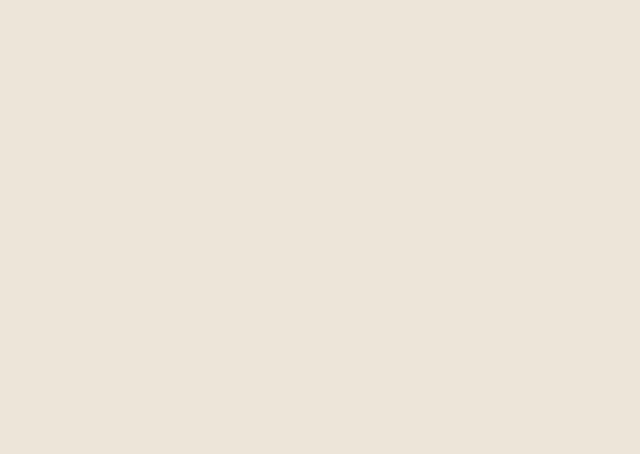
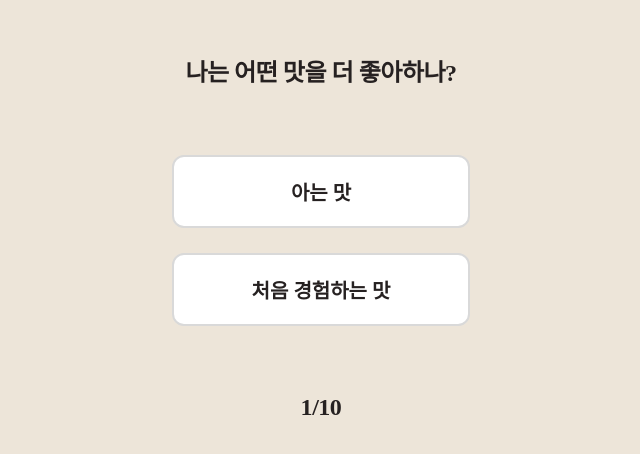
Before and after one commit to WhatDoYouSing/WDYS-Cocktail, a React (Create React App) app: page /select in a window 1280 px wide. Before the commit this address had no page. Shown: the part 160-614 px from the top of the page, without its empty margins (319-959 px from the left). Built offline with nearby package versions, Linux system fonts and the light colour scheme; a web font is replaced by a local one.

Commit message:
feat : 선택페이지 퍼블리싱 및 데이터 렌더링

```diff
--- a/src/App.js
+++ b/src/App.js
@@ -1,5 +1,6 @@
 import MainPage from "./pages/Mainpage";
 import ResultPage from "./pages/ResultPage";
+import SelectPage from "./pages/SelectPage";
 import GlobalStyles from "./statics/styles/GlobalStyle";
 import { BrowserRouter, Route, Routes } from "react-router-dom";
 
@@ -11,6 +12,7 @@ function App() {
         <Routes>
           <Route path={"/"} element={<MainPage />} />
           <Route path={"/result"} element={<ResultPage />} />
+          <Route path={"/select"} element={<SelectPage />} />
         </Routes>
       </BrowserRouter>
     </>
--- /dev/null
+++ b/src/components/Select.mock.js
@@ -0,0 +1,72 @@
+export const selectData = [
+  {
+    id: 1,
+    question: "나는 어떤 맛을 더 좋아하나?",
+    option1: "아는 맛",
+    option2: "처음 경험하는 맛",
+    count: [2, 3],
+  },
+  {
+    id: 2,
+    question: "나는 상큼파 or 달달파?",
+    option1: "상큼",
+    option2: "달달",
+    count: [2, 3],
+  },
+  {
+    id: 3,
+    question: "다음 대동제 부스 중 하나만\n오픈런 해야 한다면?",
+    option1: "국문과 덕고지 오픈런",
+    option2: "동양화과 부채 오픈런",
+    count: [2, 3],
+  },
+  {
+    id: 4,
+    question: "내가 대동제를 즐기는 유형은?",
+    option1: "학생들 공연 즐기기",
+    option2: "부스 체험하기",
+    count: [0, 1],
+  },
+  {
+    id: 5,
+    question: "대동제 음식 중 내가\n더 선호하는 음식은?",
+    option1: "뜨거운 음식",
+    option2: "차가운 음식",
+    count: [2, 3],
+  },
+  {
+    id: 6,
+    question: "내 기억에 더 남는 가사는?",
+    option1: "공감되는 가사",
+    option2: "너무 잘 써서 감탄하게 되는 가사",
+    count: [2, 3],
+  },
+  {
+    id: 7,
+    question: "내가 더 좋아하는 가사는?",
+    option1: "직관적인 가사",
+    option2: "은유적인 가사",
+    count: [0, 1],
+  },
+  {
+    id: 8,
+    question: "내가 더 좋아하는\n노래 속 이야기는?",
+    option1: "사랑과 관련된 노래",
+    option2: "꿈과 관련된 노래",
+    count: [0, 1],
+  },
+  {
+    id: 9,
+    question: "내가 더 좋아하는\n노래 속 대상은?",
+    option1: "나와 너",
+    option2: "우리",
+    count: [1, 3],
+  },
+  {
+    id: 10,
+    question: "노래를 들었을 때\n 어떤 기분이 들면 좋을까?",
+    option1: "시원~한 기분",
+    option2: "따땃..한 기분",
+    count: [2, 3],
+  },
+];
--- /dev/null
+++ b/src/pages/SelectPage.jsx
@@ -0,0 +1,124 @@
+import React, { useState } from "react";
+import styled from "styled-components";
+import { selectData } from "../components/Select.mock";
+
+const SelectPage = () => {
+  const [result, setResult] = useState([0, 0, 0, 0]); // 빨 주 파 초
+  const [currentId, setCurrentId] = useState(1); // 현재 페이지 id
+  const [selected, setSelected] = useState(0);
+
+  //1번 선택
+  const select1 = () => {
+    console.log("result: " + result);
+    setSelected(1);
+    handleOptionClick();
+  };
+
+  //2번 선택
+  const select2 = () => {
+    console.log("result: " + result);
+    setSelected(2);
+    handleOptionClick();
+  };
+
+  //다음 질문으로 이동
+  const goNext = () => {
+    if (currentId < selectData.length) {
+      setSelected(0);
+      setCurrentId(currentId + 1);
+    } else {
+      const max = Math.max(...result); // 최댓값 저장
+      //navigate('/result');
+    }
+  };
+
+  //값 증가 처리
+  const handleOptionClick = () => {
+    const currentData = selectData.find((data) => data.id === currentId); // 현재 id 해당 데이터
+    const count = currentData.count || [];
+
+    if (selected === 1) {
+      for (let i = 0; i < result.length; i++) {
+        if (count.includes(i)) {
+          setResult([result[i] + 1]);
+        }
+      }
+    } else if (selected === 2) {
+      for (let i = 0; i < result.length; i++) {
+        if (!count.includes(i)) {
+          setResult([result[i] + 1]);
+        }
+      }
+    }
+
+    goNext();
+  };
+
+  return (
+    <>
+      <Wrapper>
+        <Question>{selectData[currentId - 1].question}</Question>
+        <Option onClick={select1}>{selectData[currentId - 1].option1}</Option>
+        <Option onClick={select2}>{selectData[currentId - 1].option2}</Option>
+        <PageNum>{currentId}/10</PageNum>
+      </Wrapper>
+    </>
+  );
+};
+
+export default SelectPage;
+
+const Wrapper = styled.div`
+  width: 100vw;
+  height: 100vh;
+  display: flex;
+  flex-direction: column;
+  align-items: center;
+  justify-content: center;
+  padding: 0 2.87rem;
+`;
+
+const Question = styled.div`
+  width: 100%;
+  height: auto;
+  color: var(--Black, #262121);
+  text-align: center;
+  font-size: 1.5rem;
+  font-style: normal;
+  font-weight: 700;
+  line-height: 100%; /* 1.5rem */
+  letter-spacing: -0.03rem;
+  margin-bottom: 4.38rem;
+`;
+
+const Option = styled.div`
+  display: flex;
+  width: 18.625rem;
+  padding: 1.25rem 1.25rem;
+  flex-direction: column;
+  justify-content: center;
+  align-items: center;
+  gap: 1rem;
+  margin-bottom: 1.56rem;
+
+  border-radius: 0.75rem;
+  border: 2px solid var(--Gray, #d9d9d9);
+  background: var(--White, #fff);
+
+  color: var(--Black, #262121);
+  font-size: 1.25rem;
+  font-style: normal;
+  font-weight: 600;
+  line-height: normal;
+`;
+
+const PageNum = styled.div`
+  color: var(--Black, #262121);
+  text-align: center;
+  font-size: 1.5rem;
+  font-style: normal;
+  font-weight: 700;
+  line-height: 100%; /* 1.5rem */
+  letter-spacing: -0.03rem;
+  margin-top: 2.81rem;
+`;
```
